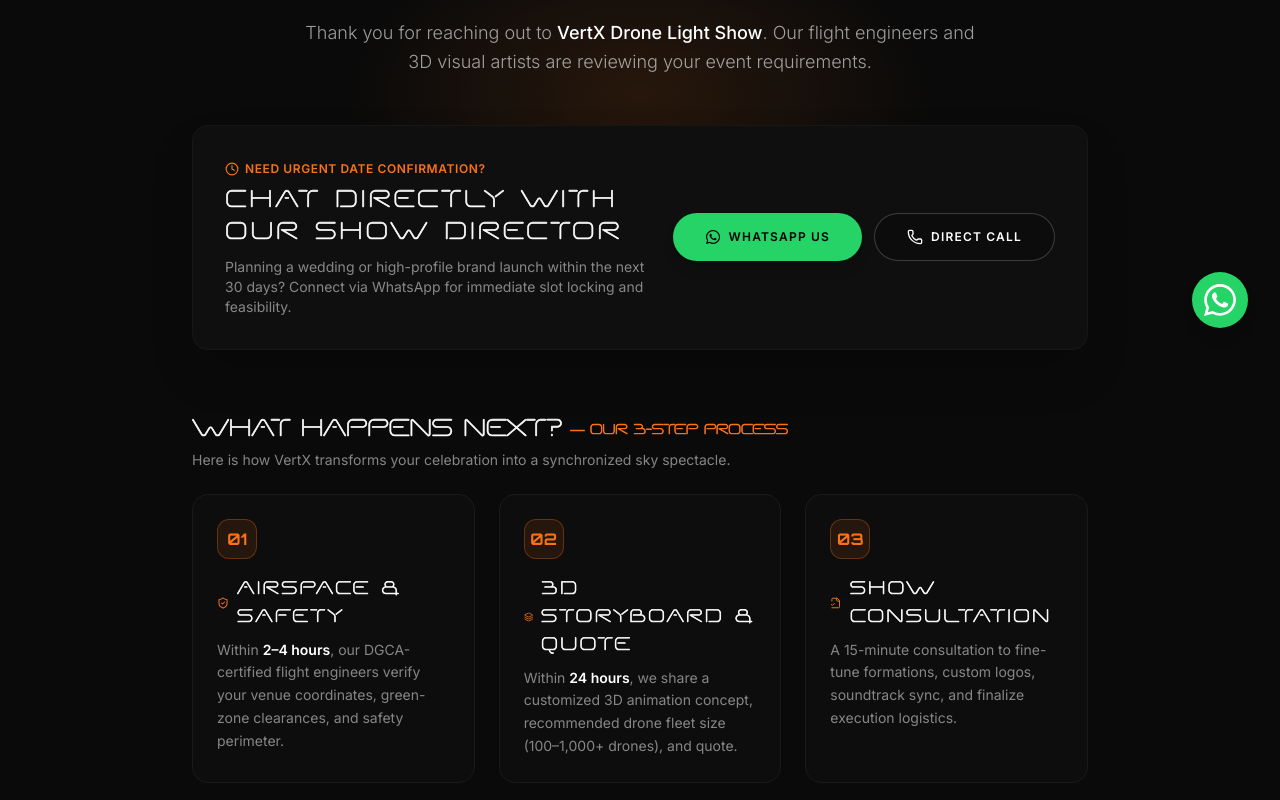
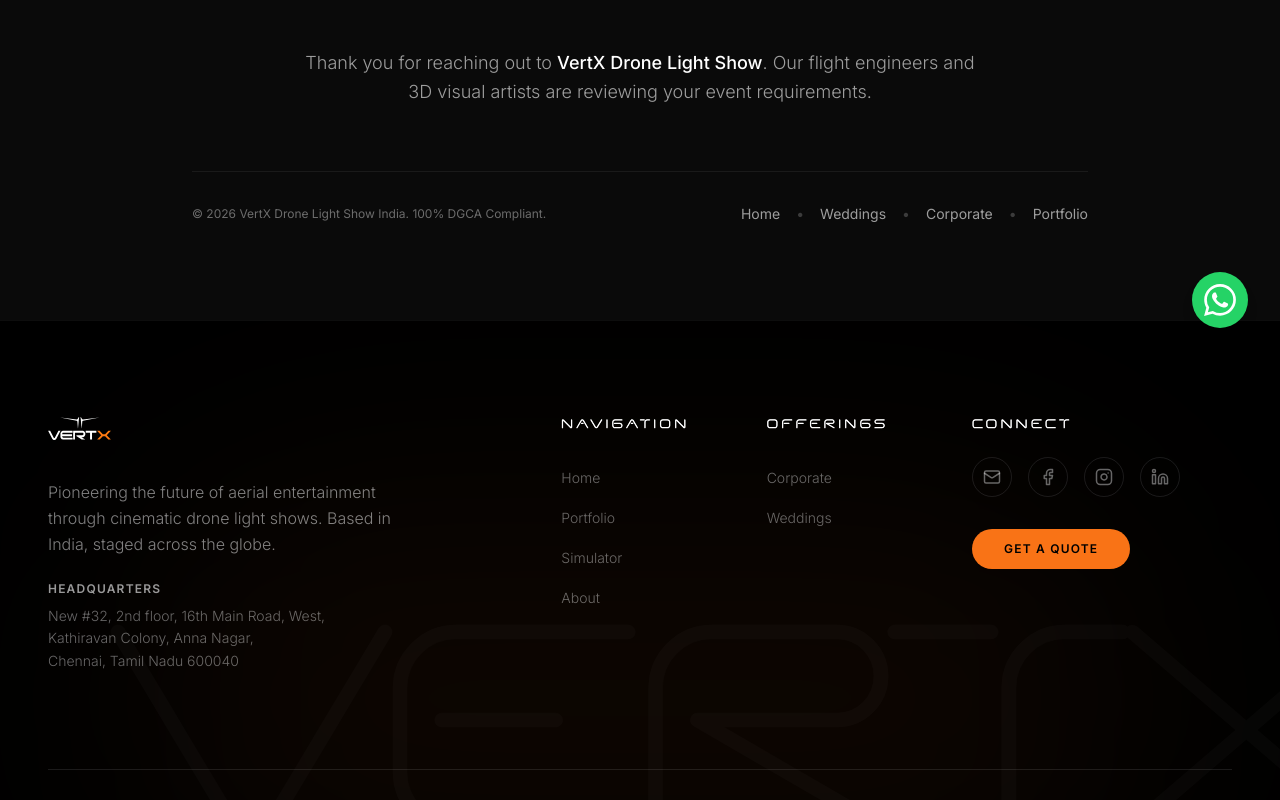
Before and after one commit to Harish143-dev/Vertx-Drones, a React (Vite) app: page /thank-you in a window 1280 px wide. Shown: the part 440-1240 px from the top of the page. Built offline with nearby package versions, Linux system fonts and the light colour scheme.

Commit message:
thank page design modification

```diff
--- a/src/pages/ThankYou.tsx
+++ b/src/pages/ThankYou.tsx
@@ -55,18 +55,13 @@
       <main className="relative pt-32 pb-24 lg:pt-40 px-6 md:px-12">
         {/* Glow backdrop */}
         <div
-          className="absolute top-1/4 left-1/2 -translate-x-1/2 w-[600px] h-[350px] pointer-events-none -z-0"
+          className="absolute top-1/4 left-1/2 -translate-x-1/2 w-600px h-350px pointer-events-none z-0"
           style={{ background: "radial-gradient(ellipse at center, rgba(249, 115, 22, 0.12) 0%, transparent 70%)" }}
         />
 
         <div className="max-w-4xl mx-auto relative z-10">
           {/* Top Badge & Celebration */}
           <div className="text-center space-y-4">
-            <div className="inline-flex items-center gap-2 px-4 py-1.5 rounded-full bg-primary/10 border border-primary/30 text-primary text-xs sm:text-sm font-medium backdrop-blur-md">
-              <Sparkles className="w-4 h-4" />
-              <span>Inquiry Confirmed • Flight Team Notified</span>
-            </div>
-
             <div className="flex justify-center my-4">
               <div className="relative">
                 <div className="w-20 h-20 rounded-full bg-primary/20 border border-primary flex items-center justify-center shadow-[0_0_40px_rgba(249,115,22,0.4)]">
@@ -76,7 +71,7 @@
               </div>
             </div>
 
-            <h1 className="text-3xl sm:text-5xl lg:text-6xl font-light tracking-tight text-white">
+            <h1 className="text-3xl sm:text-5xl lg:text-6xl font-light tracking-tight text-white py-10">
               Let’s Light Up Your Sky!
             </h1>
             <p className="text-white/60 text-base sm:text-lg max-w-2xl mx-auto font-light leading-relaxed">
@@ -84,109 +79,6 @@
             </p>
           </div>
 
-          {/* Priority Connect Box (WhatsApp & Call) */}
-          <div className="mt-12 p-6 sm:p-8 rounded-xl bg-card border border-border/80 backdrop-blur-xl shadow-2xl relative overflow-hidden">
-            <div className="flex flex-col md:flex-row items-center justify-between gap-6">
-              <div className="space-y-2 text-center md:text-left">
-                <div className="inline-flex items-center gap-1.5 text-xs font-semibold tracking-wider uppercase text-primary">
-                  <Clock className="w-3.5 h-3.5" />
-                  <span>Need Urgent Date Confirmation?</span>
-                </div>
-                <h2 className="text-xl sm:text-2xl font-semibold text-white">
-                  Chat Directly with our Show Director
-                </h2>
-                <p className="text-sm text-white/50 max-w-lg">
-                  Planning a wedding or high-profile brand launch within the next 30 days? Connect via WhatsApp for immediate slot locking and feasibility.
-                </p>
-              </div>
-
-              <div className="flex flex-col sm:flex-row gap-3 w-full md:w-auto flex-shrink-0">
-                <Button
-                  asChild
-                  size="lg"
-                  className="bg-[#25D366] hover:bg-[#20bd5a] text-black font-semibold shadow-lg hover:scale-[1.02] transition-all"
-                >
-                  <a
-                    href={`https://wa.me/917358598707?text=${whatsappMessage}`}
-                    target="_blank"
-                    rel="noopener noreferrer"
-                    className="flex items-center gap-2"
-                  >
-                    <FaWhatsapp size={18} />
-                    <span>WhatsApp Us</span>
-                  </a>
-                </Button>
-                <Button
-                  asChild
-                  variant="outline"
-                  size="lg"
-                  className="border-white/20 text-white hover:border-primary hover:text-primary hover:bg-transparent"
-                >
-                  <a href="tel:+917358598707" className="flex items-center gap-2">
-                    <Phone size={16} />
-                    <span>Direct Call</span>
-                  </a>
-                </Button>
-              </div>
-            </div>
-          </div>
-
-          {/* Next Steps: 3-Step Roadmap */}
-          <div className="mt-16 space-y-6">
-            <div className="text-center md:text-left">
-              <h2 className="text-2xl font-light tracking-tight text-white flex items-center justify-center md:justify-start gap-2">
-                <span>What Happens Next?</span>
-                <span className="text-primary text-sm font-normal">— Our 3-Step Process</span>
-              </h2>
-              <p className="text-sm text-white/50 mt-1">
-                Here is how VertX transforms your celebration into a synchronized sky spectacle.
-              </p>
-            </div>
-
-            <div className="grid grid-cols-1 md:grid-cols-3 gap-6">
-              {/* Step 1 */}
-              <div className="p-6 rounded-xl bg-card/60 border border-border hover:border-primary/40 transition-all duration-300">
-                <div className="w-10 h-10 rounded-lg bg-primary/10 border border-primary/30 flex items-center justify-center text-primary font-mono font-bold mb-4">
-                  01
-                </div>
-                <h3 className="text-lg font-semibold text-white mb-2 flex items-center gap-2">
-                  <ShieldCheck className="w-4 h-4 text-primary" />
-                  Airspace & Safety
-                </h3>
-                <p className="text-xs sm:text-sm text-white/50 leading-relaxed">
-                  Within <strong className="text-white">2–4 hours</strong>, our DGCA-certified flight engineers verify your venue coordinates, green-zone clearances, and safety perimeter.
-                </p>
-              </div>
-
-              {/* Step 2 */}
-              <div className="p-6 rounded-xl bg-card/60 border border-border hover:border-primary/40 transition-all duration-300">
-                <div className="w-10 h-10 rounded-lg bg-primary/10 border border-primary/30 flex items-center justify-center text-primary font-mono font-bold mb-4">
-                  02
-                </div>
-                <h3 className="text-lg font-semibold text-white mb-2 flex items-center gap-2">
-                  <Layers className="w-4 h-4 text-primary" />
-                  3D Storyboard & Quote
-                </h3>
-                <p className="text-xs sm:text-sm text-white/50 leading-relaxed">
-                  Within <strong className="text-white">24 hours</strong>, we share a customized 3D animation concept, recommended drone fleet size (100–1,000+ drones), and quote.
-                </p>
-              </div>
-
-              {/* Step 3 */}
-              <div className="p-6 rounded-xl bg-card/60 border border-border hover:border-primary/40 transition-all duration-300">
-                <div className="w-10 h-10 rounded-lg bg-primary/10 border border-primary/30 flex items-center justify-center text-primary font-mono font-bold mb-4">
-                  03
-                </div>
-                <h3 className="text-lg font-semibold text-white mb-2 flex items-center gap-2">
-                  <FileCheck2 className="w-4 h-4 text-primary" />
-                  Show Consultation
-                </h3>
-                <p className="text-xs sm:text-sm text-white/50 leading-relaxed">
-                  A 15-minute consultation to fine-tune formations, custom logos, soundtrack sync, and finalize execution logistics.
-                </p>
-              </div>
-            </div>
-          </div>
 
           {/* Quick Links back to site */}
           <div className="mt-16 pt-8 border-t border-border flex flex-col sm:flex-row items-center justify-between gap-4 text-center sm:text-left">
```
Also changed, not shown: 1 other file (tests, documents, lock files or other folders).
